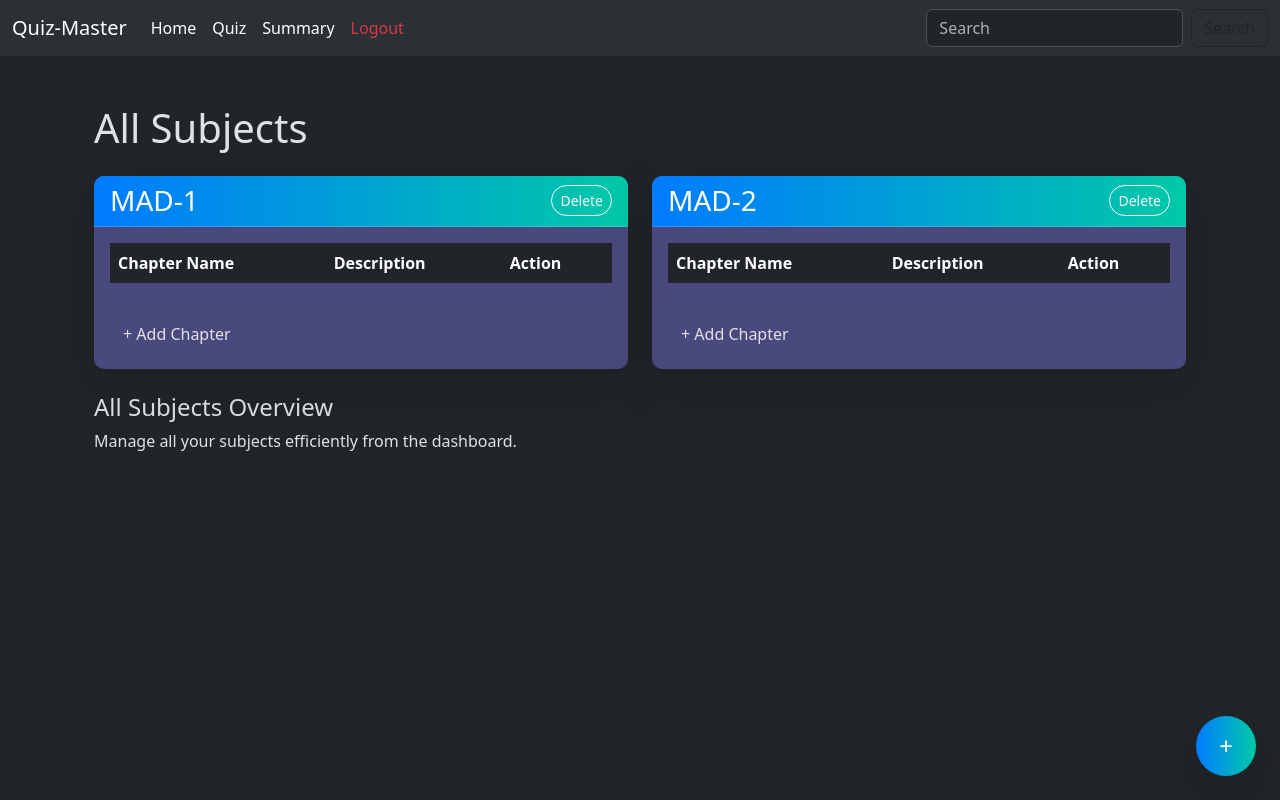
After one commit to 24-f1001257/quiz-master, a Flask app: template templates/admin.html in a window 1280 px wide. The commit adds this page. Run offline with Flask 3, Linux system fonts and the light colour scheme; the template is opened without the code that fills it: values that come from a table or form of the project are taken from there, others are empty.

Commit message:
Made admin dasshboard, can add and delete chapters and subjects now.

```diff
--- a/app.py
+++ b/app.py
@@ -8,9 +8,29 @@ app.config.from_object(Config)
 
 db.init_app(app)
 from routes.user_routes import *
+from routes.admin_routes import *
 
+def create_admin():
+    admin = User.query.filter_by(email='admin@admin.com').first()
+
+    if not admin:
+        admin = User(
+            email='admin@admin.com',
+            password=generate_password_hash('admin@123'),
+            fullName='System Admin',
+            qualification='System Administrator',
+            dob='',
+            created_at=datetime.now(timezone.utc)
+        )
+        try:
+            db.session.add(admin)
+            db.session.commit()
+        except Exception as e:
+            db.session.rollback()
+            print('Error creating admin', e)
 
 if __name__ == '__main__':
     with app.app_context():
         db.create_all()
+        create_admin()
     app.run(debug=True)
--- a/routes/user_routes.py
+++ b/routes/user_routes.py
@@ -16,9 +16,8 @@ def home():
 @app.route('/login', methods=["GET","POST"])
 def login():
 
-    userID = request.cookies.get('user_id')
-
-    if userID is not None:
+    if is_loggedIn():
+        flash('You are already logged in!', 'danger')
         return redirect(url_for('dashboard'))
 
     if request.method == 'POST':
@@ -28,13 +27,26 @@ def login():
 
         if not email or not password:
             flash("Email and password are required to Login!!", 'danger')
-            return render_template('login.html')
+            return redirect(url_for('login.html'))
 
         existingUser = User.query.filter(User.email == email).first()
 
         if not check_password_hash(existingUser.password, password):
             flash('Wrong Password!', 'danger')
             return redirect(url_for('login'))
+
+        if email == "admin@admin.com":
+            response = make_response(redirect(url_for('admin')))
+            response.set_cookie(
+                'admin_id',
+                'admin',
+                max_age=timedelta(days=30),
+                httponly=True,
+                secure=True,
+                samesite='Strict'
+            )
+            flash('Welcome Admin!', 'success')
+            return response
 
         response = make_response(redirect(url_for('dashboard')))
 
@@ -55,6 +67,11 @@ def login():
 
 @app.route('/signup', methods=["GET", "POST"])
 def signup():
+
+    if is_loggedIn():
+        flash('You are already logged in!', 'success')
+        return redirect(url_for('dashboard'))
+
     if request.method == 'POST':
         username = request.form.get('username')
         password = request.form.get('password')
--- /dev/null
+++ b/templates/admin.html
@@ -0,0 +1,234 @@
+{% extends "base.html" %}
+
+{% block title %}Admin Dashboard{% endblock %}
+
+{% block navigation %}
+<nav class="navbar navbar-expand-lg bg-body-tertiary">
+    <div class="container-fluid">
+        <a class="navbar-brand" href="/">Quiz-Master</a>
+        <button class="navbar-toggler" type="button" data-bs-toggle="collapse" data-bs-target="#navbarSupportedContent"
+            aria-controls="navbarSupportedContent" aria-expanded="false" aria-label="Toggle navigation">
+            <span class="navbar-toggler-icon"></span>
+        </button>
+        <div class="collapse navbar-collapse" id="navbarSupportedContent">
+            <ul class="navbar-nav me-auto mb-2 mb-lg-0">
+                <li class="nav-item">
+                    <a class="nav-link active" aria-current="page" href="/">Home</a>
+                </li>
+                <li class="nav-item">
+                    <a class="nav-link active" href="{{ url_for('dashboard') }}">Quiz</a>
+                </li>
+                <li class="nav-item">
+                    <a class="nav-link active" href="{{ url_for('dashboard') }}">Summary</a>
+                </li>
+                <li class="nav-item">
+                    <a class="nav-link active text-danger" href="{{ url_for('adminLogout') }}">Logout</a>
+                </li>
+            </ul>
+        </div>
+        <form class="d-flex mx-auto">
+            <input class="form-control me-2" type="search" placeholder="Search">
+            <button class="btn btn-outline-dark" type="submit">Search</button>
+        </form>
+
+    </div>
+</nav>
+</nav>
+
+{% endblock %}
+
+
+{% block content %}
+<div class="container py-4">
+    <h1 class="text-teal mb-4">All Subjects</h1>
+
+    <div class="row g-4">
+        {% for subject in subjects %}
+        <div class="col-md-6">
+            <div class="card h-100 shadow-lg border-0" style="background-color: #49497d; border-radius: 10px;">
+                <div class="card-header text-white d-flex justify-content-between align-items-center"
+                    style="background: linear-gradient(90deg, #007BFF, #00C9A7); border-radius: 10px 10px 0 0;">
+                    <h3 class="card-title mb-0">{{ subject.name }}</h3>
+                    <button class="btn btn-outline-light btn-sm" data-bs-toggle="modal"
+                        data-bs-target="#deleteSubjectModal-{{ subject.id }}" style="border-radius: 20px;">
+                        Delete
+                    </button>
+                </div>
+
+
+                <div class="modal fade" id="deleteSubjectModal-{{ subject.id }}" tabindex="-1"
+                    aria-labelledby="deleteSubjectModalLabel-{{ subject.id }}" aria-hidden="true">
+                    <div class="modal-dialog">
+                        <div class="modal-content">
+                            <div class="modal-header gradient-header text-white">
+                                <h5 class="modal-title" id="deleteSubjectModalLabel-{{ subject.id }}">
+                                    Confirm Delete
+                                </h5>
+                                <button type="button" class="btn-close btn-close-white" data-bs-dismiss="modal"
+                                    aria-label="Close"></button>
+                            </div>
+                            <div class="modal-body">
+                                Are you sure you want to delete subject "{{ subject.name }}"?
+                            </div>
+                            <div class="modal-footer">
+                                <button type="button" class="btn btn-secondary" data-bs-dismiss="modal">Cancel</button>
+                                <form action="{{ url_for('delete_subject', subject_id=subject.id) }}" method="POST"
+                                    style="display: inline;">
+                                    <button type="submit" class="btn btn-danger">Delete</button>
+                                </form>
+                            </div>
+                        </div>
+                    </div>
+                </div>
+
+                <div class="card-body text-light">
+                    <div class="table-responsive">
+                        <table class="table table-borderless table-hover" style="color: #B8C1EC;">
+                            <thead>
+                                <tr>
+                                    <th>Chapter Name</th>
+                                    <th>Description</th>
+                                    <th>Action</th>
+                                </tr>
+                            </thead>
+                            <tbody>
+                                {% for chapter in subject.chapters %}
+                                <tr>
+                                    <td>{{ chapter.name }}</td>
+                                    <td>{{ chapter.description | truncate(50, True) }}</td>
+                                    <td>
+                                        <div class="btn-group" role="group" style="gap: 8px;">
+                                            <button class="btn btn-outline-success btn-sm"
+                                                style="border-radius: 20px;">Edit</button>
+                                            <button class="btn btn-outline-danger btn-sm" style="border-radius: 20px;"
+                                                data-bs-toggle="modal"
+                                                data-bs-target="#deleteChapterModal-{{ chapter.id }}">
+                                                Delete
+                                            </button>
+                                        </div>
+                                    </td>
+                                </tr>
+
+                                <div class="modal fade" id="deleteChapterModal-{{ chapter.id }}" tabindex="-1"
+                                    aria-labelledby="deleteChapterModalLabel-{{ chapter.id }}" aria-hidden="true">
+                                    <div class="modal-dialog">
+                                        <div class="modal-content">
+                                            <div class="modal-header gradient-header text-white">
+                                                <h5 class="modal-title" id="deleteChapterModalLabel-{{ chapter.id }}">
+                                                    Confirm Delete
+                                                </h5>
+                                                <button type="button" class="btn-close btn-close-white"
+                                                    data-bs-dismiss="modal" aria-label="Close"></button>
+                                            </div>
+                                            <div class="modal-body">
+                                                Are you sure you want to delete chapter "{{ chapter.name }}"?
+                                            </div>
+                                            <div class="modal-footer">
+                                                <button type="button" class="btn btn-secondary"
+                                                    data-bs-dismiss="modal">Cancel</button>
+                                                <form action="{{ url_for('delete_chapter', chapter_id=chapter.id) }}"
+                                                    method="POST" style="display: inline;">
+                                                    <button type="submit" class="btn btn-danger">Delete</button>
+                                                </form>
+                                            </div>
+                                        </div>
+                                    </div>
+                                </div>
+                                {% endfor %}
+                            </tbody>
+                        </table>
+                    </div>
+                    <button class="btn btn-teal mt-3" style="border-radius: 20px;" data-bs-toggle="modal"
+                        data-bs-target="#addChapterModal-{{ subject.id }}">
+                        + Add Chapter
+                    </button>
+                </div>
+            </div>
+
+            <div class="modal fade" id="addChapterModal-{{ subject.id }}" tabindex="-1"
+                aria-labelledby="addChapterModalLabel-{{ subject.id }}" aria-hidden="true">
+                <div class="modal-dialog">
+                    <div class="modal-content">
+                        <div class="modal-header gradient-header text-white">
+                            <h5 class="modal-title" id="addChapterModalLabel-{{ subject.id }}">
+                                Add New Chapter to {{ subject.name }}
+                            </h5>
+                            <button type="button" class="btn-close btn-close-white" data-bs-dismiss="modal"
+                                aria-label="Close"></button>
+                        </div>
+                        <form action="{{ url_for('add_chapter') }}" method="POST">
+                            <div class="modal-body">
+                                <input type="hidden" name="subject_id" value="{{ subject.id }}">
+                                <div class="mb-3">
+                                    <label for="chapterName-{{ subject.id }}" class="form-label">Chapter Name</label>
+                                    <input type="text" class="form-control" id="chapterName-{{ subject.id }}"
+                                        name="chapter_name" required>
+                                </div>
+                                <div class="mb-3">
+                                    <label for="chapterDescription-{{ subject.id }}"
+                                        class="form-label">Description</label>
+                                    <textarea class="form-control" id="chapterDescription-{{ subject.id }}"
+                                        name="chapter_description" rows="3"></textarea>
+                                </div>
+                            </div>
+                            <div class="modal-footer">
+                                <button type="button" class="btn btn-secondary action-btn"
+                                    data-bs-dismiss="modal">Cancel</button>
+                                <button type="submit" class="btn btn-primary action-btn gradient-header">
+                                    Add Chapter
+                                </button>
+                            </div>
+                        </form>
+                    </div>
+                </div>
+            </div>
+        </div>
+        {% endfor %}
+    </div>
+
+    <div class="text-teal mt-4">
+        <h4>All Subjects Overview</h4>
+        <p>Manage all your subjects efficiently from the dashboard.</p>
+    </div>
+
+    <div class="position-fixed bottom-0 end-0 m-4">
+        <button class="btn btn-primary rounded-circle shadow-lg" data-bs-toggle="modal"
+            data-bs-target="#addSubjectModal"
+            style="background: linear-gradient(90deg, #007BFF, #00C9A7); width: 60px; height: 60px; border: none;"
+            title="Add Subject">
+            <span class="fs-4 text-white">+</span>
+        </button>
+    </div>
+
+    <div class="modal fade" id="addSubjectModal" tabindex="-1" aria-labelledby="addSubjectModalLabel"
+        aria-hidden="true">
+        <div class="modal-dialog">
+            <div class="modal-content">
+                <div class="modal-header gradient-header text-white">
+                    <h5 class="modal-title" id="addSubjectModalLabel">Add New Subject</h5>
+                    <button type="button" class="btn-close btn-close-white" data-bs-dismiss="modal"
+                        aria-label="Close"></button>
+                </div>
+                <form action="{{ url_for('add_subject') }}" method="POST">
+                    <div class="modal-body">
+                        <div class="mb-3">
+                            <label for="subjectName" class="form-label">Subject Name</label>
+                            <input type="text" class="form-control" id="subjectName" name="subject_name" required>
+                        </div>
+                        <div class="mb-3">
+                            <label for="subjectDescription" class="form-label">Description</label>
+                            <textarea class="form-control" id="subjectDescription" name="subject_description"
+                                rows="3"></textarea>
+                        </div>
+                    </div>
+                    <div class="modal-footer">
+                        <button type="button" class="btn btn-secondary action-btn"
+                            data-bs-dismiss="modal">Cancel</button>
+                        <button type="submit" class="btn btn-primary action-btn gradient-header">Add Subject</button>
+                    </div>
+                </form>
+            </div>
+        </div>
+    </div>
+</div>
+{% endblock %}
--- a/templates/base.html
+++ b/templates/base.html
@@ -13,6 +13,7 @@
 </head>
 
 <body>
+    {% block navigation %}
     <nav class="navbar navbar-expand-lg bg-body-tertiary">
         <div class="container-fluid">
             <a class="navbar-brand" href="/">Quiz-Master</a>
@@ -45,6 +46,7 @@
             </div>
         </div>
     </nav>
+    {% endblock %}
 
     <!-- Flash Messages -->
     <div class="container mt-3">
--- a/templates/dash.html
+++ b/templates/dash.html
@@ -6,7 +6,7 @@
 
 {% block content %}
 <div class="container mt-5">
-    <h1 class="text-center mb-4">Welcome {{user.fullName}} to Your Dashboard</h1>
+    <h1 class="text-center mb-4">Welcome {{user.fullName}}!!</h1>
 
     <div class="card p-4 shadow-lg">
         <h2 class="mb-4">Upcoming Quizzes</h2>
```
Also changed, not shown: models.py (+48 -13 lines), routes/admin_routes.py (added, +129 -0 lines), templates/home.html (+41 -3 lines), templates/login.html (+25 -14 lines), templates/signup.html (+35 -23 lines), utils.py (+13 -4 lines), instance/project.db.
